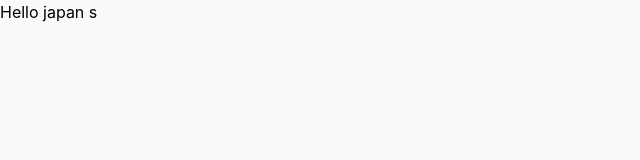
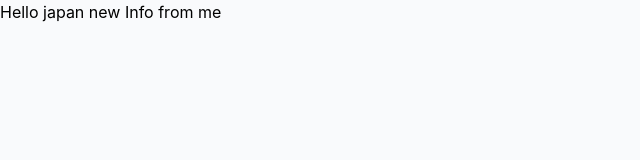
Before and after one commit to Sanjar-Kodirov/japan-e-commerse, a React (Create React App) app: page / in a window 1280 px wide. Shown: the top 160 px of the page, without its empty margins (0-640 px from the left). Built offline with nearby package versions, Linux system fonts and the light colour scheme.

Commit message:
new info for

```diff
--- a/src/App.js
+++ b/src/App.js
@@ -8,7 +8,7 @@ function App() {
       <ThemeProvider theme={theme}>
         <CssBaseline />
         <Typography backgroundColor="" color="">
-          Hello japan s
+          Hello japan new Info from me
         </Typography>
       </ThemeProvider>
     </>
```
Also changed, not shown: 1 other file (tests, documents, lock files or other folders).
